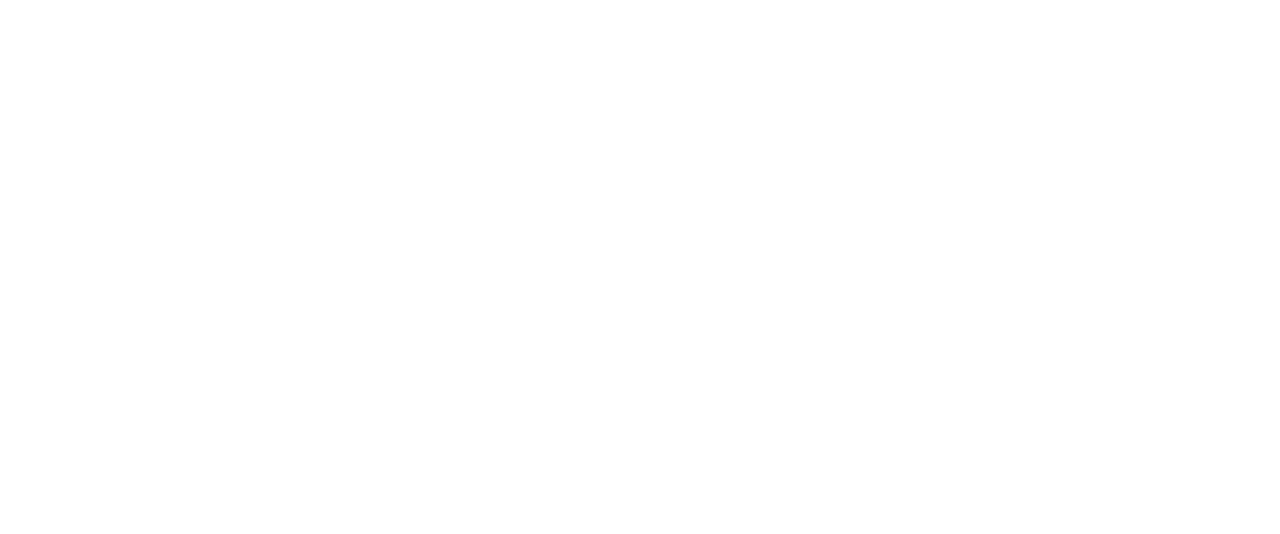
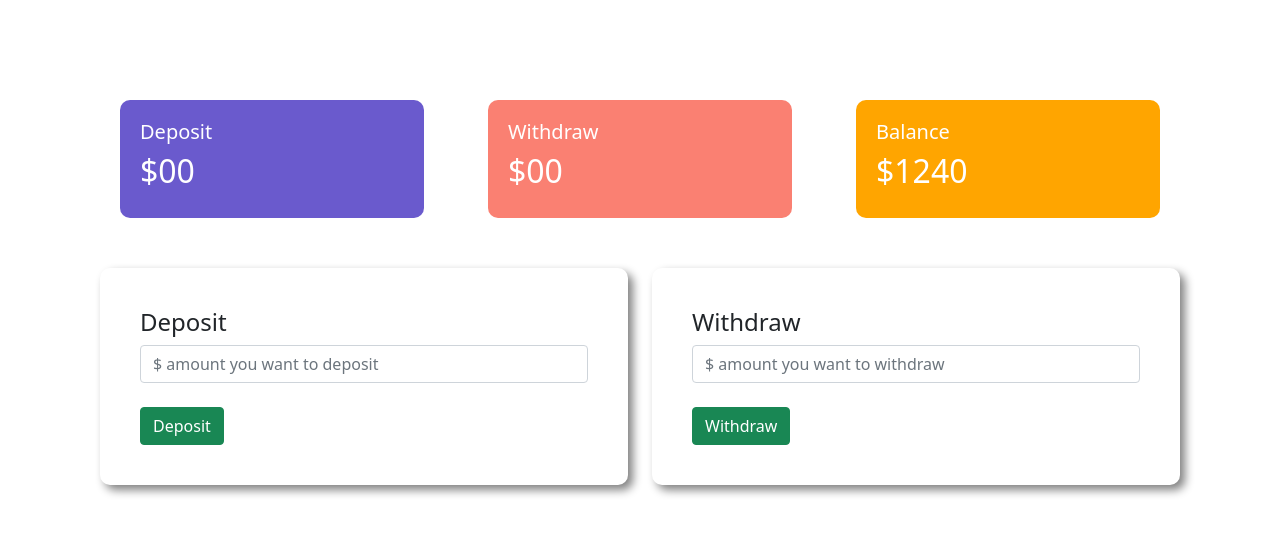
Before and after one commit to Shaidul8505/Shaidul-Bank, a plain HTML site: page index.html in a window 1280 px wide. Both pictures are taken after a click on the button "Enter". Drawn offline with nearby package versions, Linux system fonts and the light colour scheme.

Commit message:
added deposit

```diff
--- a/index.html
+++ b/index.html
@@ -19,13 +19,101 @@
             <button id="login" class="btn btn-success">Enter</button>
         </div>
     </div>
+    <div id="transaction-area">
+        <div class="row">
+            <div class="col-md-4">
+                <div class="deposit status">
+                    <h5>Deposit</h5>
+                    <h2>$<span id="currentDeposit">00</span></h2>
+                </div>
+            </div>
+            <div class="col-md-4">
+                <div class="withdraw status">
+                    <h5>Withdraw</h5>
+                    <h2>$00</h2>
+                </div>
+            </div>
+            <div class="col-md-4">
+                <div class="balance status">
+                    <h5>Balance</h5>
+                    <h2>$<span id="currentBalance">1240</span></h2>
+                </div>
+            </div>
+        </div>
+        <div class="row">
+            <div class="col-md-6">
+                <div class="submit-area">
+                    <h4>Deposit</h4>
+                    <input id="depositAmount" class="form-control" type="text" placeholder="$ amount you want to deposit">
+                    <br>
+                    <button id="addDeposit" class="btn btn-success">Deposit</button>
+                </div>
+            </div>
+            <div class="col-md-6">
+                <div class="submit-area">
+                    <h4>Withdraw</h4>
+                    <input id="withdrawAmount" class="form-control" type="text" placeholder="$ amount you want to withdraw">
+                    <br>
+                    <button id="addWithdraw" class="btn btn-success">Withdraw</button>
+                </div>
+            </div>
+        </div>
+    </div>
 
     <script>
+        // login button event handler
         var submitBtn = document.getElementById("login");
         submitBtn.addEventListener('click', function(){
             var loginArea = document.getElementById("login-area");
             loginArea.style.display = "none";
+            var transactionArea = document.getElementById("transaction-area");
+            transactionArea.style.display = "block";
         })
+
+        // deposit button event handler
+        var depositBtn = document.getElementById("addDeposit");
+        depositBtn.addEventListener('click', function(){
+            // var depositAmount = document.getElementById("depositAmount").value;
+            // var depositNumber = parseFloat(depositAmount);
+            var depositNumber = getInputNumber("depositAmount");
+
+            // var currentDeposit = document.getElementById("currentDeposit").innerText;
+            // var currentDepositNumber = parseFloat(currentDeposit);
+            // var totalDeposit = depositNumber + currentDepositNumber;
+            // document.getElementById("currentDeposit").innerText = totalDeposit;
+            updateSpanText("currentDeposit", depositNumber);
+
+            // var currentBalance = document.getElementById("currentBalance").innerText;
+            // var currentBalanceNumber = parseFloat(currentBalance);
+            // var totalBalance = depositNumber + currentBalanceNumber;
+            // document.getElementById("currentBalance").innerText = totalBalance;
+            updateSpanText("currentBalance", depositNumber);
+
+            document.getElementById("depositAmount").value = "";
+        })
+        // withdraw button event handler
+        var withdrawBtn = document.getElementById("addWithdraw");
+        withdrawBtn.addEventListener("click", function(){
+            // var withdrawAmount = document.getElementById("withdrawAmount").value;
+            // var withdrawNumber = parseFloat(withdrawAmount);
+            var withdrawNumber = getInputNumber("withdrawAmount");
+            console.log(withdrawNumber);
+        })
+
+        function getInputNumber(id) {
+            var Amount = document.getElementById(id).value;
+            var amountNumber = parseFloat(Amount);
+            return amountNumber;
+        }
+
+        function updateSpanText(id, depositNumber){
+            var current = document.getElementById(id).innerText;
+            var currentNumber = parseFloat(current);
+            var totalAmount = depositNumber + currentNumber;
+            document.getElementById(id).innerText = totalAmount;
+        }
+
+
     </script>
 </body>
 </html>
--- a/style.css
+++ b/style.css
@@ -2,9 +2,26 @@ body{
     padding: 100px;
 }
 .submit-area{
-
+    margin-top: 50px;
     padding: 40px;
     border-radius: 10px;
     box-shadow: 5px 5px 10px gray;
-    margin: 50px auto;
 }
+#transaction-area{
+    display: none;
+}
+.deposit{
+    background-color: slateblue;
+}
+.withdraw{
+    background-color: salmon;
+}
+.balance{
+    background-color: orange;
+}
+.status{
+    margin: 0 20px;
+    padding: 20px;
+    border-radius: 10px;
+    color: white;
+}
```
